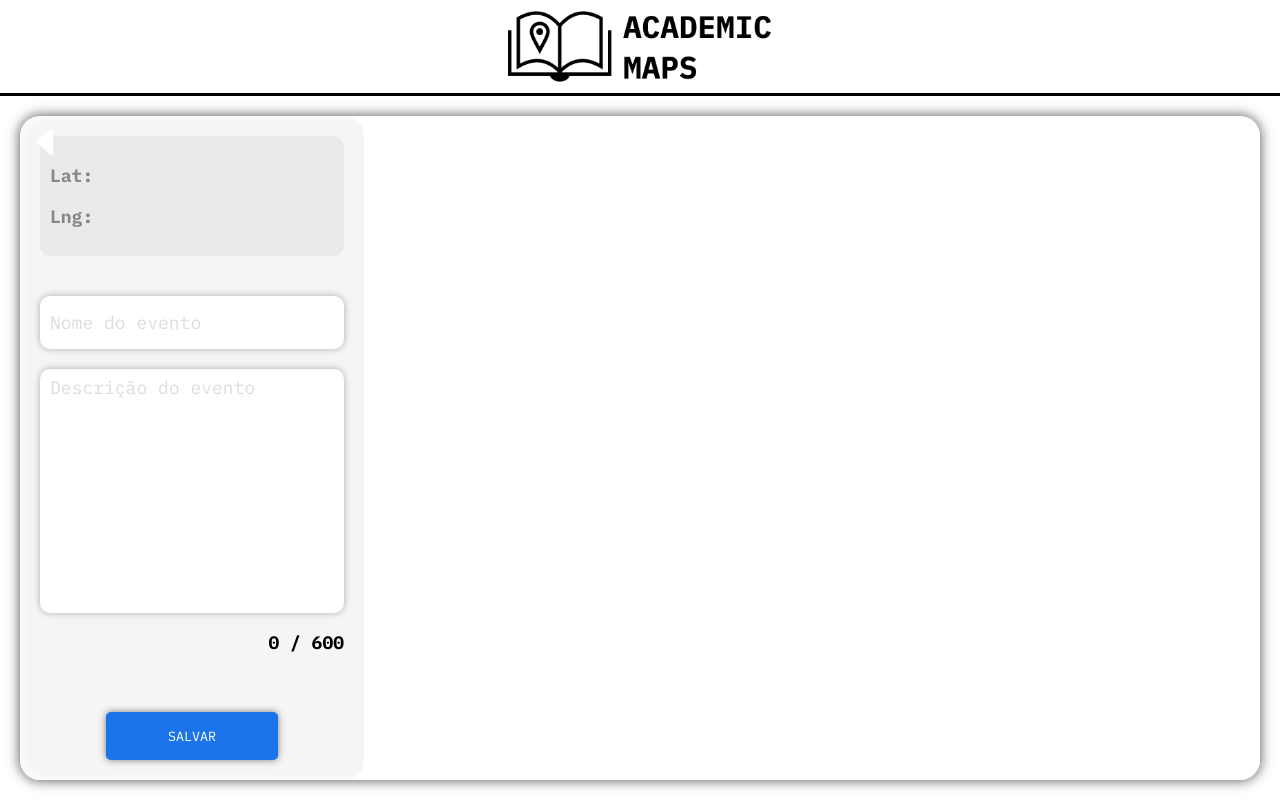
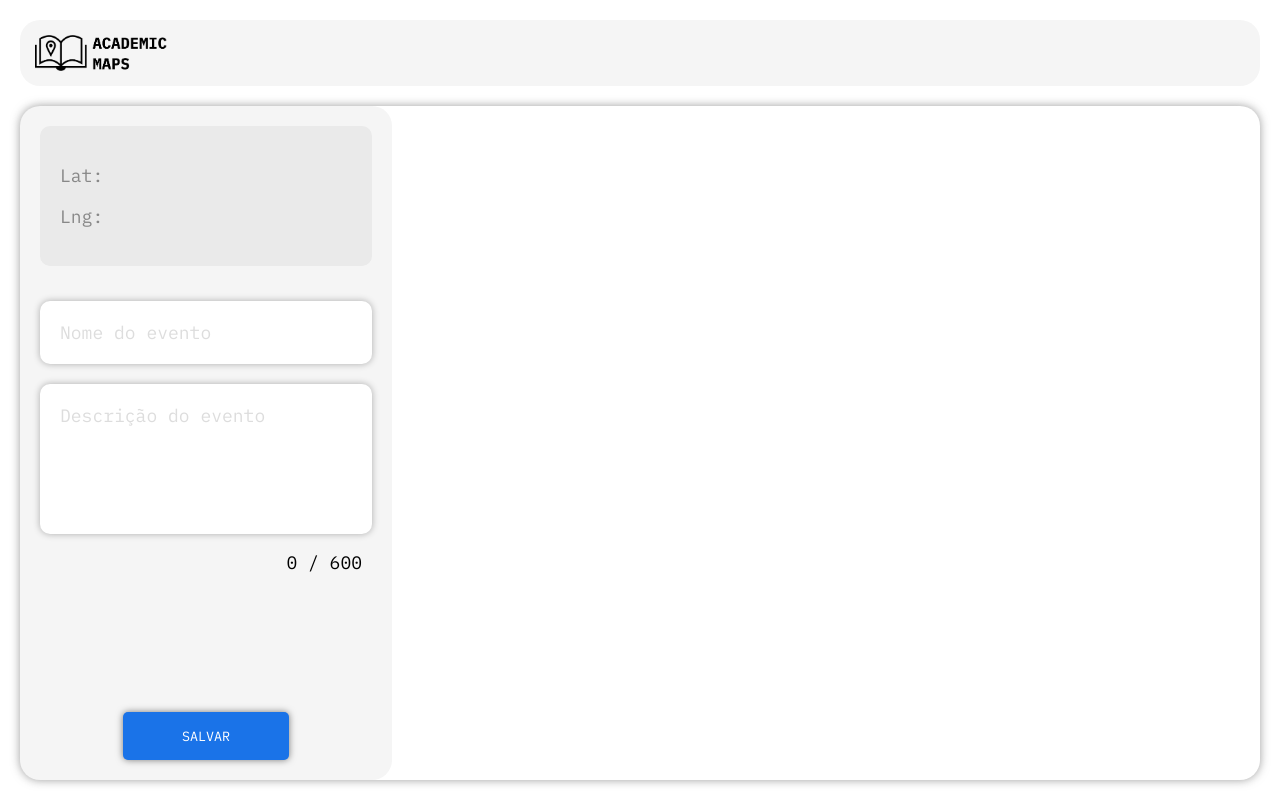
Before and after one commit to Alv4r0Dev13/Academic-Maps, a website: page public/index.html in a window 1280 px wide. Drawn offline with nearby package versions, Linux system fonts and the light colour scheme; some packages are replaced by stand-ins of ours; no server answers.

Commit message:
Modificando css e adicionando função de pegar o marcador

```diff
--- a/database/db.js
+++ b/database/db.js
@@ -2,7 +2,10 @@ require('dotenv').config();
 const { Sequelize } = require('sequelize');
 let ev = process.env;
 
-const sequelize = new Sequelize(ev.PG_database, ev.PG_user, ev.PG_password, {
+const sequelize = new Sequelize(
+        ev.PG_database,
+        ev.PG_user,
+        ev.PG_password, {
     host: ev.PG_host,
     dialect: 'postgres'
 });
--- a/models/events.js
+++ b/models/events.js
@@ -13,6 +13,9 @@ const Events = sequelize.define('Events', {
     },
     eventName: {
       type: DataTypes.STRING
+    },
+    Description: {
+      type: DataTypes.STRING
     }
   },
 {});
--- a/package.json
+++ b/package.json
@@ -4,13 +4,16 @@
   "description": "",
   "main": "index.js",
   "scripts": {
-    "test": "echo \"Error: no test specified\" && exit 1"
+    "test": "echo \"Error: no test specified\" && exit 1",
+    "start": "nodemon index.js"
   },
   "author": "",
   "license": "ISC",
   "dependencies": {
+    "@googlemaps/js-api-loader": "^1.15.1",
     "dotenv": "^16.0.3",
     "express": "^4.18.2",
+    "nodemon": "^2.0.22",
     "pg": "^8.10.0",
     "sequelize": "^6.31.0"
   }
--- a/public/css/global.css
+++ b/public/css/global.css
@@ -1,3 +1,7 @@
+:root {
+    --grayBackground: #f5f5f5;
+}
+
 * {
     font-family: 'IBM Plex Mono', monospace;
     box-sizing: border-box;
@@ -8,45 +12,62 @@ html {
 }
 
 body {
-    height: 88vh;
+    display: flex;
+    flex-direction: column;
+    justify-content: center;
+    align-items: center;
+    gap: 2rem;
     margin: 0;
-    padding: 0;
+    padding: 2rem;
     user-select: none;
     -webkit-user-drag: none;
+    height: 100vh;
 }
 
 p {
     font-size: 1.8rem;
+    font-weight: 100;
 }
 
 /* HEADER */
 
 #header {
     display: flex;
-    justify-content: center;
-    border-bottom: 3px solid black;
     align-items: center;
-    height: 12vh;
+    height: 7rem;
+    width: 100%;
+    padding: 1.5rem;
+    border-radius: 2rem;
+    overflow: hidden;
+    background-color: var(--grayBackground);
 }
 
 #logo {
     user-select: none;
     -webkit-user-drag: none;
-    height: calc(12vh - 25px);
+    height: 100%;
 }
 
 /* MAP */
 
 #content {
-    padding: 20px;
-    height: 88vh;
+    height: 100%;
+    width: 100%;
+    position: relative;
+    --sideBarSize: 30%;
+    --mapGap: 2rem;
+    display: flex;
+    flex-direction: row;
+    justify-content: right;
 }
 
 #map-window {
     position: relative;
     display: flex;
     justify-content: flex-end;
-    height: calc(88vh - 40px);
+    height: 100%;
+    width: 100%;
+    transition: width 0.5s ease-in-out;
 }
 
 #arrow {
@@ -54,37 +75,35 @@ p {
     position: absolute;
     font-size: 4rem;
     color: white;
-    width: 40px;
-    height: 40px;
+    width: 1rem;
+    height: 1rem;
     z-index: 3;
-    top: 5px;
-    left: 5px;
-    transition-timing-function: ease-in-out;
-    transition-duration: .8s;
+    top: 0.25rem;
+    left: 0.1rem;
+    opacity: 0;
+    transition: opacity 0.5s ease-in-out;
+    filter: drop-shadow(0 0 0.25rem black);
 }
 
 #map {
     position: absolute;
     border-radius: 20px;
-    box-shadow: 0 0 13px rgba(0, 0, 0, 0.7);
-    height: calc(88vh - 40px);
-    width: calc(100vw - 40px);
-    transition-timing-function: ease-in-out;
-    transition-duration: .8s;
+    box-shadow: 0 0 1rem rgba(104, 104, 104, 0.651);
+    height: 100%;
+    width: 100%;
 }
 
 #glass {
     pointer-events: none;
     position: absolute;
     border-radius: 20px;
-    box-shadow: inset 0 5px 10px rgba(255, 255, 255, 0.4),
+    /* box-shadow: inset 0 5px 10px rgba(255, 255, 255, 0.4),
         inset 5px 0 10px rgba(255, 255, 255, 0.4),
         inset 0 -5px 10px rgba(255, 255, 255, 0.4),
-        inset -5px 0 10px rgba(255, 255, 255, 0.4);
-    height: calc(88vh - 40px);
-    width: calc(100vw - 40px);
-    transition-timing-function: ease-in-out;
-    transition-duration: .8s;
+        inset -5px 0 10px rgba(255, 255, 255, 0.4); */
+    height: 100%;
+    width: 100%;
+    transition: width 0.5s ease-in-out;
 }
 
 /* CREATE EVENT MENU */
@@ -93,11 +112,14 @@ p {
     position: absolute;
     display: flex;
     flex-direction: column;
-    background-color: #f5f5f5;
-    border-radius: 20px;
-    padding: 20px;
-    height: calc(88vh - 40px);
-    width: calc(30vw - 40px);
+    background-color: var(--grayBackground);
+    border-radius: 2rem;
+    padding: 2rem;
+    height: 100%;
+    width: var(--sideBarSize);
+    left: 0;
+    overflow: hidden;
+    overflow-y: auto;
 }
 
 #menu-coords {
@@ -105,8 +127,8 @@ p {
     color: #888;
     font-weight: bold;
     border-radius: 10px;
-    padding: 10px;
-    margin-bottom: 20px;
+    padding: 2rem;
+    margin-bottom: 1.5rem;
     user-select: text;
     -webkit-user-drag: all;
 }
@@ -116,8 +138,9 @@ p {
     border: none;
     border-radius: 10px;
     box-shadow: 0 0 7px rgba(0, 0, 0, 0.3);
-    padding: 15px 10px;
+    padding: 2rem 2rem;
     margin: 20px 0;
+    width: 100%;
 }
 
 #desc {
@@ -125,8 +148,21 @@ p {
     border: none;
     border-radius: 10px;
     box-shadow: 0 0 7px rgba(0, 0, 0, 0.3);
-    padding: 7px 10px;
+    padding: 2rem 2rem;
     resize: none;
+    height: 60%;
+    width: 100%;
+}
+
+#textsinputs {
+    width: auto;
+    height: 25rem;
+}
+
+#boxinfo {
+    width: auto;
+    height: 20rem;
+    padding-top: 1rem;
 }
 
 #event:focus-visible,
@@ -140,14 +176,15 @@ p {
 }
 
 #char-count-display {
-    font-weight: bold;
+    font-weight: normal;
     text-align: end;
+    margin: 1rem;
+
 }
 
 #menu-button {
-    position: absolute;
     align-self: center;
-    bottom: 20px;
+    margin-top: 2rem;
     width: 50%;
 }
 
@@ -175,7 +212,7 @@ p {
 }
 
 #modal-title {
-    font-weight: bold;
+    font-weight: normal;
     user-select: text;
     -webkit-user-drag: all;
 }
--- a/public/index.html
+++ b/public/index.html
@@ -36,12 +36,16 @@
                 <p>Lat: <span id="lat"></span></p>
                 <p>Lng: <span id="lng"></span></p>
             </div>
+            <div id="textsinputs">
                 <input type="text" name="event" id="event" placeholder="Nome do evento">
                 <textarea name="desc" id="desc" cols="30" rows="10" placeholder="Descrição do evento"
                     maxlength="600"></textarea>
+            </div>
+            <div id="boxinfo">
                 <p id="char-count-display">
                     <span id="char-count"></span><span id="max-char"></span>
                 </p>
+            </div>
             <button class="button" id="menu-button">Salvar</button>
         </div>
 
--- a/public/js/index.js
+++ b/public/js/index.js
@@ -1,3 +1,29 @@
+const saveButton = document.getElementById('menu-button');
+const eventNameBox = document.getElementById('event');
+const eventDescriptionBox = document.getElementById('desc');
+
+const getMap = async () => {
+  const { initMap } = await import('./map.js');
+  const marker = await initMap();
+  saveButton.addEventListener('click', () => {
+
+    let name = eventNameBox.value;
+    let description = eventDescriptionBox.value;
+    let lat = marker.getPosition()['lat']();
+    let lng = marker.getPosition()['lng']();
+
+    let event = {
+      name: name,
+      description: description,
+      lat: lat,
+      lng: lng
+    };
+
+    console.log(event);
+  });
+}
+getMap();
+
 async function listEvents() {
     const response = await fetch("http://localhost:3000/events");
     const jsonData = await response.json();
@@ -22,8 +48,10 @@ async function postJSON(data) {
 
 let postdata = {
     LatLon: "12345",
-    eventName: "Teste3"
+    eventName: "Teste3",
+    Description: "Alguma descrição de teste"
 };
 
-listEvents();
-postJSON(postdata);
+
+// listEvents();
+// postJSON(postdata);
--- a/public/js/map.js
+++ b/public/js/map.js
@@ -3,7 +3,10 @@ const markerModal = document.getElementById('marker-modal'),
     markerButton = document.getElementById('modal-button'),
     latDisplay = document.getElementById('lat'),
     lngDisplay = document.getElementById('lng'),
-    arrow = document.getElementById('arrow');
+    arrow = document.getElementById('arrow'),
+    eventNameBox = document.getElementById('event'),
+    eventDescriptionBox = document.getElementById('desc'),
+    charCount = document.getElementById('char-count');
 let map;
 
 async function initMap() {
@@ -15,7 +18,7 @@ async function initMap() {
         zoom: 14,
         zoomControl: false,
         fullscreenControl: false,
-        mapTypeId: google.maps.MapTypeId.ROADMAP
+        mapTypeId: google.maps.MapTypeId.ROADMAP,
     });
 
     let marker = new google.maps.Marker({
@@ -43,39 +46,40 @@ async function initMap() {
         mapShrink();
         latDisplay.innerHTML = marker.getPosition()['lat']();
         lngDisplay.innerHTML = marker.getPosition()['lng']();
+        eventNameBox.value = '';
+        eventDescriptionBox.value = '';
         markerModal.style.display = 'none';
+        charCount.innerText = '0';
     });
 
     arrow.addEventListener('click', () => {
         mapGrow();
-        console.log('click');
     });
+
+    return marker;
 }
 
 initMap();
 
 // MAP ANIMATION
-const mapDisplay = document.getElementById('map'),
+const mapDisplay = document.getElementById('map-window'),
     glass = document.getElementById('glass'),
     modalWin = document.getElementById('marker-modal'),
     eventsMenu = document.getElementById('menu'),
     menuEventName = document.getElementById('event');
 
 function mapShrink() {
-    mapDisplay.style.width = 'calc(70vw - 40px)';
-    glass.style.width = 'calc(70vw - 40px)';
-    modalWin.style.width = 'calc(70vw - 40px)';
-    arrow.style.left = 'calc(30vw + 5px)';
-    setTimeout(() => {
-        eventsMenu.style.zIndex = '5';
-        menuEventName.focus();
-    }, 800);
+    const mapArea = 'calc(100% - (var(--sideBarSize) + var(--mapGap)))';
+    mapDisplay.style.width = mapArea;
+    modalWin.style.width = mapArea;
+    arrow.style.opacity = '1';
 }
 
 function mapGrow() {
-    mapDisplay.style.width = 'calc(100vw - 40px)';
-    glass.removeAttribute('style');
+    mapDisplay.style.width = '100%';
     modalWin.removeAttribute('style');
-    arrow.removeAttribute('style');
+    arrow.style.opacity = '0';
     eventsMenu.removeAttribute('style');
 }
+
+export { initMap };
```
Also changed, not shown: 1 other file. Lines whose indentation alone changed are shown as unchanged.
